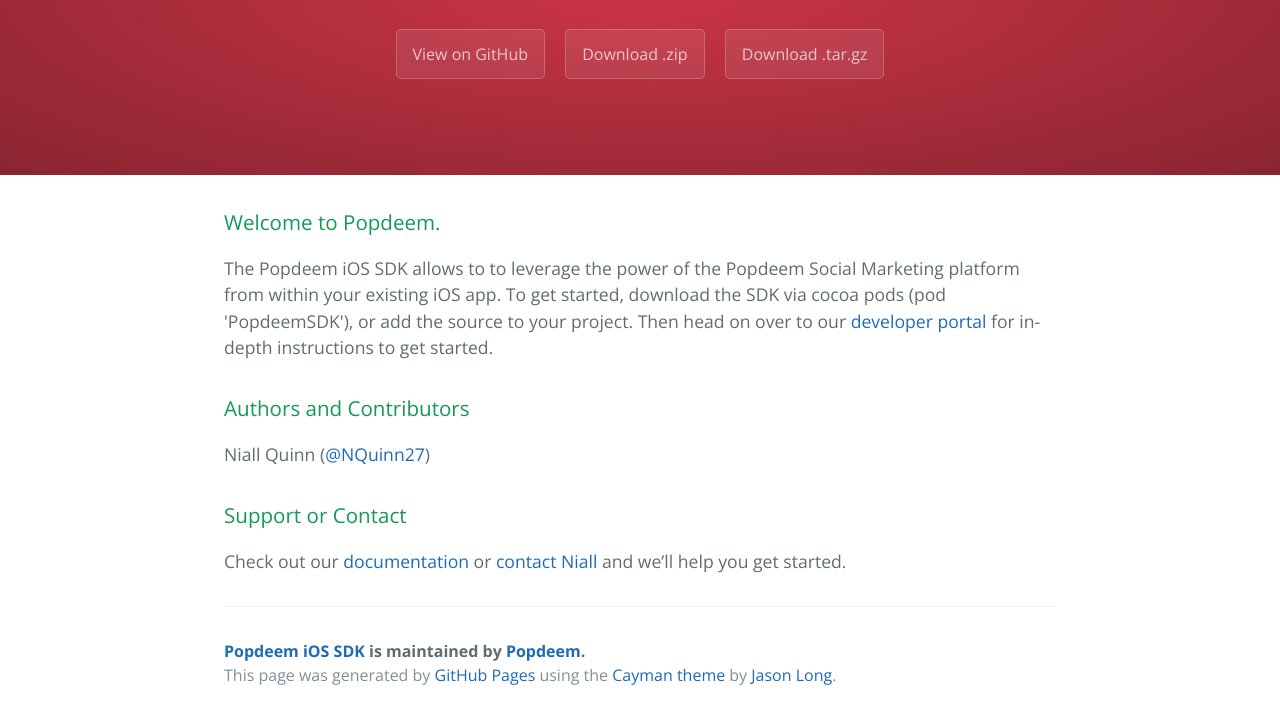
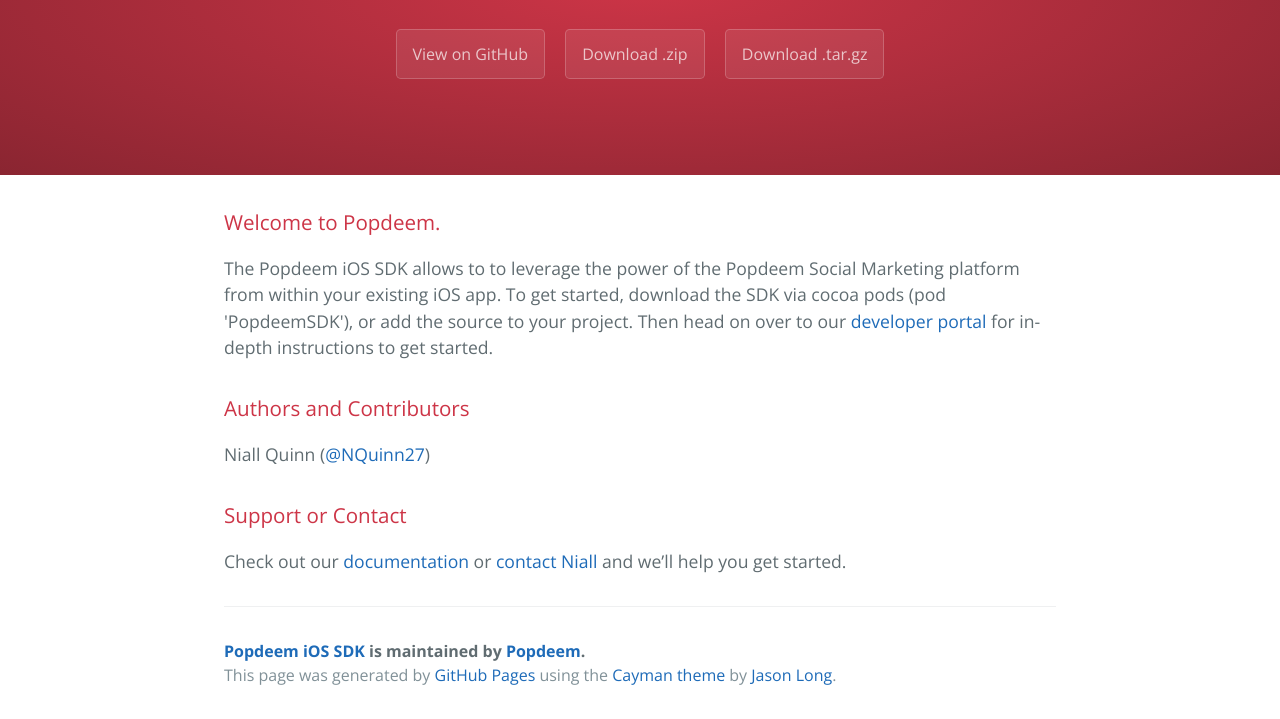
Before and after one commit to Popdeem/Popdeem-SDK-iOS, a plain HTML site: page index.html in a window 1280 px wide. Shown: the part 208-927 px from the top of the page. Drawn offline with nearby package versions, Linux system fonts and the light colour scheme.

Commit message:
Update stylesheet.css

```diff
--- a/stylesheets/stylesheet.css
+++ b/stylesheets/stylesheet.css
@@ -113,7 +113,7 @@ a {
   margin-top: 2rem;
   margin-bottom: 1rem;
   font-weight: normal;
-  color: #159957; }
+  color: #CD3547; }
 .main-content p {
   margin-bottom: 1em; }
 .main-content code {
```
